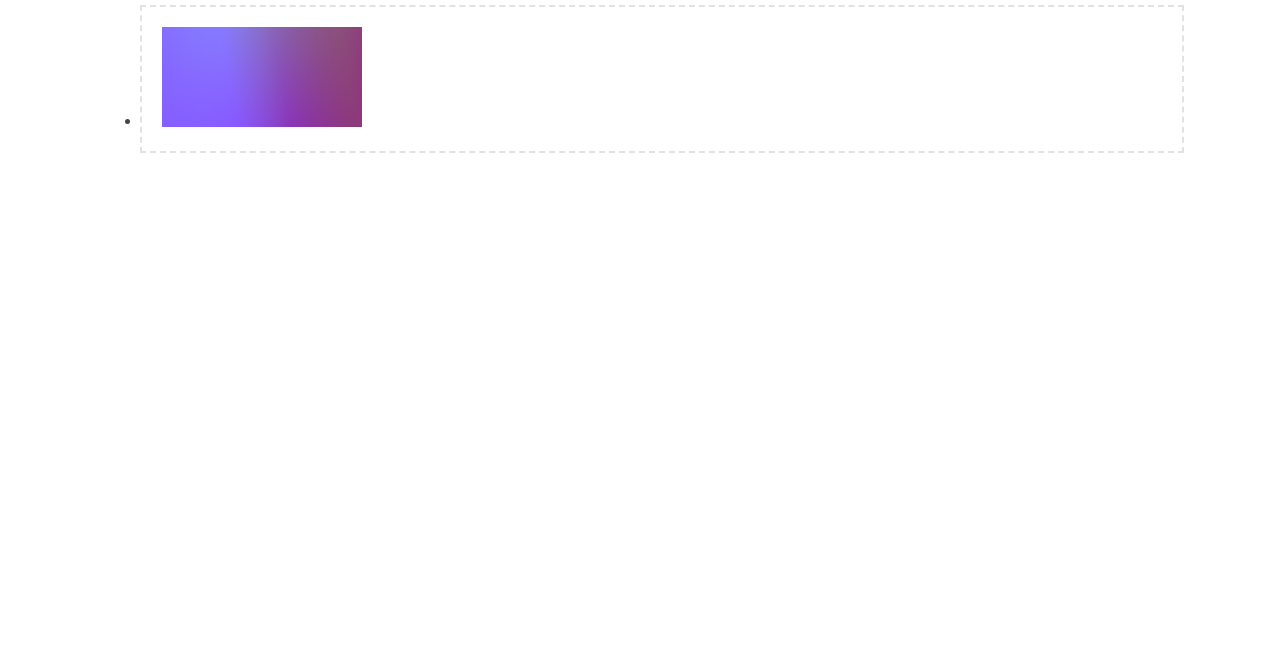
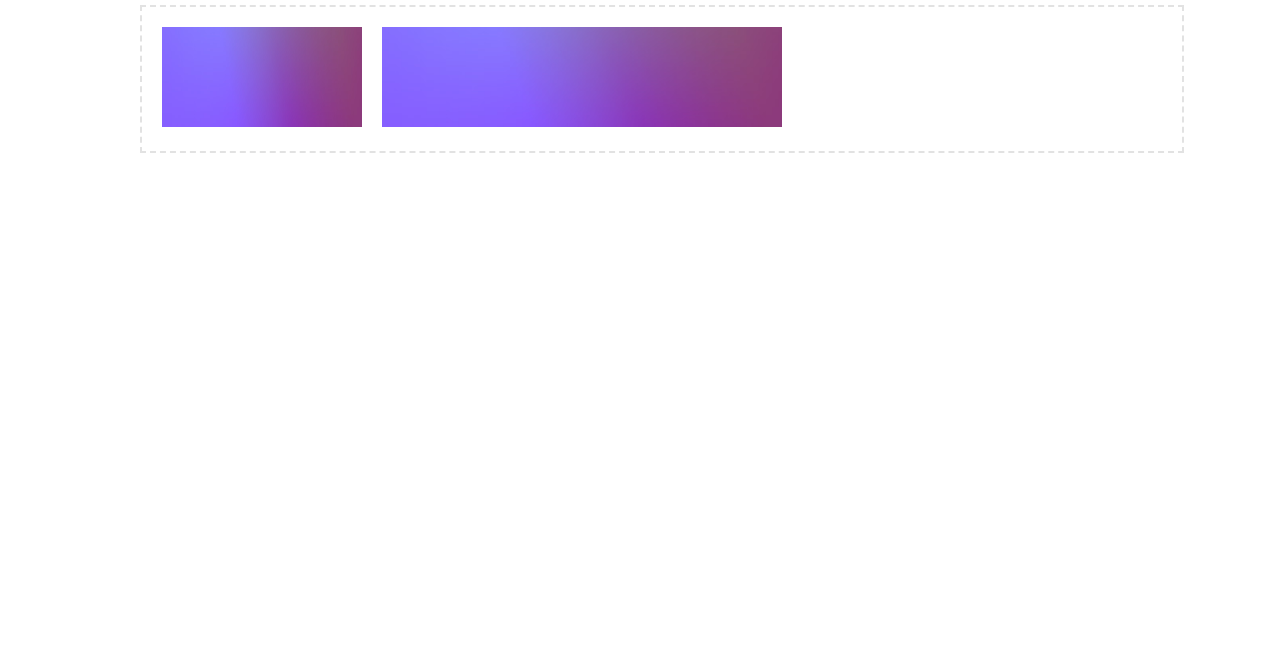
Before and after one commit to nwe44/jquery-groupedCrossFader, a plain HTML site: page index.html in a window 1280 px wide. Shown: the part 154-800 px from the top of the page. Drawn offline with nearby package versions, Linux system fonts and the light colour scheme.

Commit message:
Added float to elements

```diff
--- a/index.html
+++ b/index.html
@@ -25,6 +25,8 @@
 				ul li{
 					padding: 20px 0 20px 20px;
 					list-style-image: none;
+					list-style: none;
+					float: left;
 				}
 			</style>
 	</head>
```
